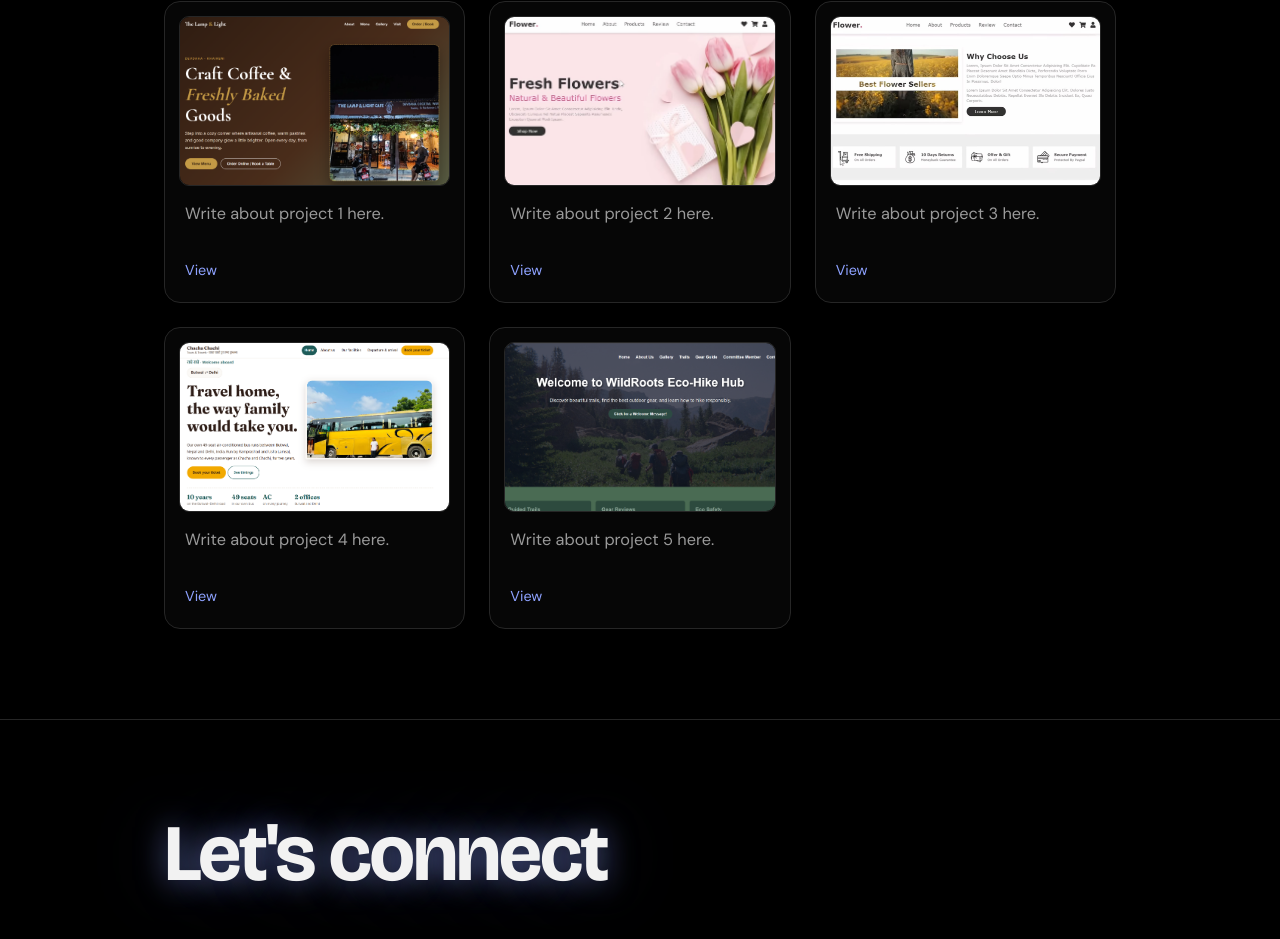
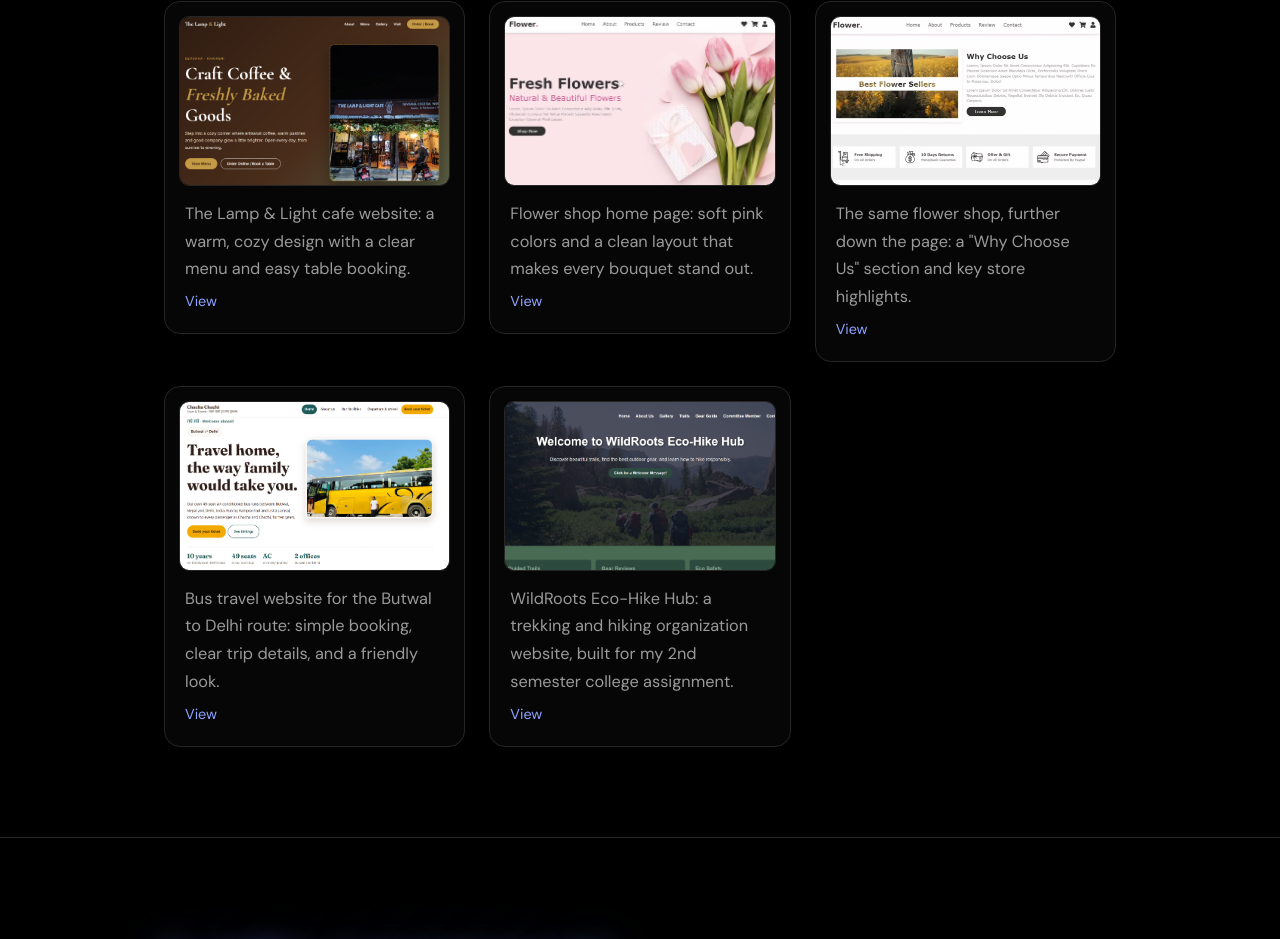
Before and after one commit to kcaarushi6-cryptohi/portfolio, a Next.js app: page / in a window 1280 px wide. Shown: the part 2799-3738 px from the top of the page. Built offline with nearby package versions, Linux system fonts and the light colour scheme.

Commit message:
Add project descriptions

```diff
--- a/data/portfolio.ts
+++ b/data/portfolio.ts
@@ -41,9 +41,9 @@ export const education = [
 ];
 
 export const projects = [
-  { image: "/project1.jpg", text: "Write about project 1 here." },
-  { image: "/project2.jpg", text: "Write about project 2 here." },
-  { image: "/project3.jpg", text: "Write about project 3 here." },
-  { image: "/project4.jpg", text: "Write about project 4 here." },
-  { image: "/project5.jpg", text: "Write about project 5 here." },
+  { image: "/project1.jpg", text: "The Lamp & Light cafe website: a warm, cozy design with a clear menu and easy table booking." },
+  { image: "/project2.jpg", text: "Flower shop home page: soft pink colors and a clean layout that makes every bouquet stand out." },
+  { image: "/project3.jpg", text: "The same flower shop, further down the page: a \"Why Choose Us\" section and key store highlights." },
+  { image: "/project4.jpg", text: "Bus travel website for the Butwal to Delhi route: simple booking, clear trip details, and a friendly look." },
+  { image: "/project5.jpg", text: "WildRoots Eco-Hike Hub: a trekking and hiking organization website, built for my 2nd semester college assignment." },
 ];
```
